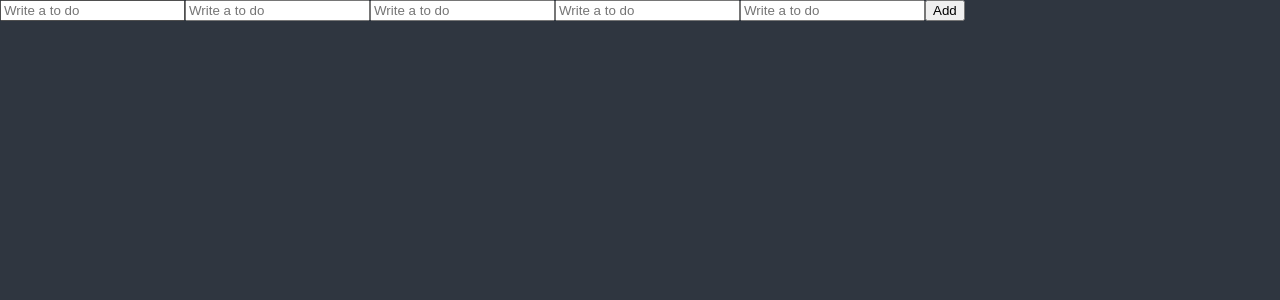
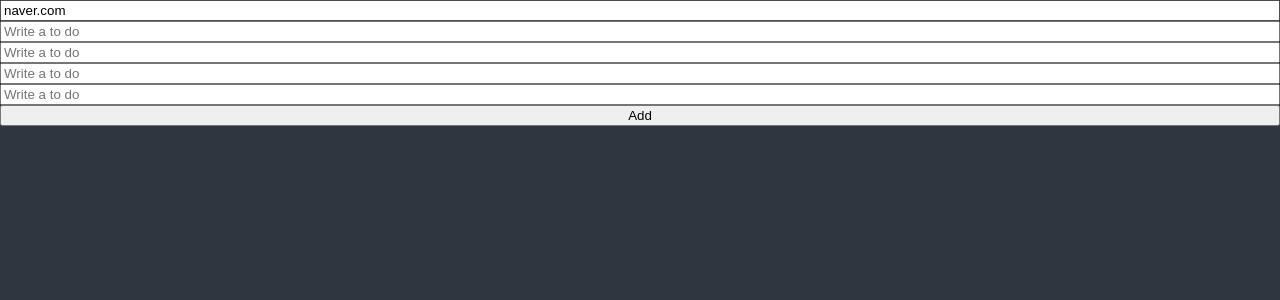
Before and after one commit to pcs98206/react-todolist, a React (Create React App) app: page / in a window 1280 px wide. Shown: the top 300 px of the page. Built offline with nearby package versions, Linux system fonts and the light colour scheme.

Commit message:
Form validation and Errors

```diff
--- a/src/ToDoList.tsx
+++ b/src/ToDoList.tsx
@@ -34,17 +34,76 @@ import { useForm } from "react-hook-form";
   );
 }; */
 
+interface IFormData {
+  email: string;
+  toDO2: string;
+  toDO3: string;
+  toDO4: string;
+  toDO5: string;
+}
+
 const ToDoList = () => {
-  const { register, watch } = useForm();
-  console.log(watch());
+  const {
+    register,
+    watch,
+    handleSubmit,
+    formState: { errors },
+  } = useForm<IFormData>({
+    defaultValues: {
+      email: "naver.com",
+    },
+  });
+  const onValid = (data: any) => {
+    console.log(data);
+  };
+  console.log(errors);
   return (
     <div>
-      <form action="">
-        <input {...register("toDO1")} type="text" placeholder="Write a to do" />
-        <input {...register("toDO2")} type="text" placeholder="Write a to do" />
-        <input {...register("toDO3")} type="text" placeholder="Write a to do" />
-        <input {...register("toDO4")} type="text" placeholder="Write a to do" />
-        <input {...register("toDO5")} type="text" placeholder="Write a to do" />
+      <form
+        action=""
+        onSubmit={handleSubmit(onValid)}
+        style={{ display: "flex", flexDirection: "column" }}
+      >
+        <input
+          {...register("email", {
+            required: "email is required",
+            minLength: {
+              value: 5,
+              message: "email is very short",
+            },
+            pattern: {
+              value: /^[A-Za-z0-9._%+-]+@naver.com$/,
+              message: "Only naver.com emails allowed",
+            },
+          })}
+          type="text"
+          placeholder="email"
+        />
+        <span>{errors?.email?.message}</span>
+        <input
+          {...register("toDO2", { required: "write here" })}
+          type="text"
+          placeholder="Write a to do"
+        />
+        <span>{errors?.toDO2?.message}</span>
+        <input
+          {...register("toDO3", { required: "write here" })}
+          type="text"
+          placeholder="Write a to do"
+        />
+        <span>{errors?.toDO3?.message}</span>
+        <input
+          {...register("toDO4", { required: "write here" })}
+          type="text"
+          placeholder="Write a to do"
+        />
+        <span>{errors?.toDO4?.message}</span>
+        <input
+          {...register("toDO5", { required: "write here" })}
+          type="text"
+          placeholder="Write a to do"
+        />
+        <span>{errors?.toDO5?.message}</span>
         <button>Add</button>
       </form>
     </div>
```
